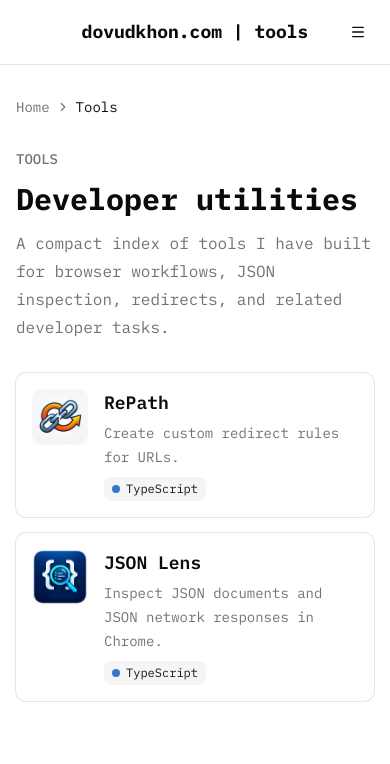
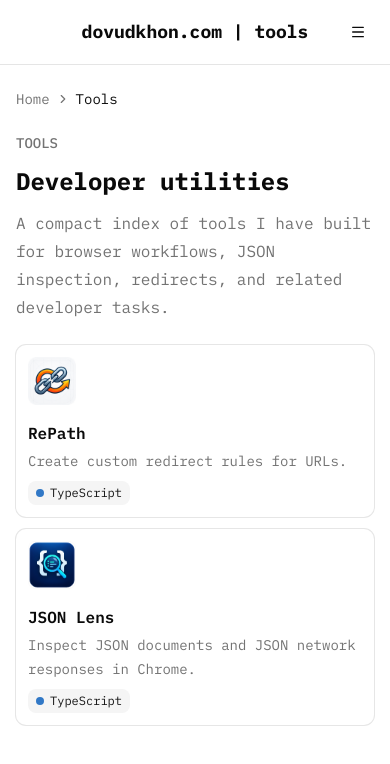
Before and after one commit to DavidAsrorxonov/tools.dovudkhon, a Next.js app: page /p in a window 390 px wide. Shown: the top 764 px of the page. Built offline with nearby package versions, Linux system fonts and the light colour scheme.

Commit message:
feat: refactor ToolsPage to use ToolList component and improve layout

```diff
--- a/app/p/page.tsx
+++ b/app/p/page.tsx
@@ -1,5 +1,5 @@
-import ToolCard from "@/components/tools/tool-card";
 import ToolBreadcrumb from "@/components/tools/tool-breadcrumb";
+import ToolList from "@/components/tools/tool-list";
 import { tools } from "@/data/tools";
 import type { ToolListItem } from "@/types/tool";
 
@@ -15,8 +15,8 @@ const toolList: ToolListItem[] = Object.values(tools).map(
 
 const ToolsPage = () => {
   return (
-    <main className="w-full px-4 py-8 sm:px-6 lg:px-8">
-      <section className="mx-auto w-full max-w-5xl space-y-8">
+    <main className="w-full px-4 py-6 sm:px-6 sm:py-8 lg:px-8">
+      <section className="mx-auto w-full max-w-5xl space-y-6 sm:space-y-8">
         <ToolBreadcrumb
           items={[
             { label: "Home", href: "/" },
@@ -28,7 +28,7 @@ const ToolsPage = () => {
           <p className="text-sm font-medium uppercase text-muted-foreground">
             Tools
           </p>
-          <h1 className="text-3xl font-bold tracking-normal text-foreground sm:text-4xl">
+          <h1 className="text-2xl font-bold tracking-normal text-foreground sm:text-4xl">
             Developer utilities
           </h1>
           <p className="max-w-2xl text-base leading-7 text-muted-foreground">
@@ -37,11 +37,7 @@ const ToolsPage = () => {
           </p>
         </div>
 
-        <div className="space-y-4">
-          {toolList.map((tool) => (
-            <ToolCard key={tool.slug} tool={tool} />
-          ))}
-        </div>
+        <ToolList tools={toolList} />
       </section>
     </main>
   );
--- a/components/tools/tool-card.tsx
+++ b/components/tools/tool-card.tsx
@@ -11,11 +11,14 @@ type ToolCardProps = {
 
 const ToolCard = ({ tool }: ToolCardProps) => {
   return (
-    <Link href={`/p/${tool.slug}`} className="block">
-      <Card className="rounded-lg transition-colors hover:bg-accent/50">
+    <Link
+      href={`/p/${tool.slug}`}
+      className="block rounded-lg focus-visible:outline-none focus-visible:ring-2 focus-visible:ring-ring/50"
+    >
+      <Card className="rounded-lg transition-colors [--card-spacing:--spacing(3)] hover:bg-accent/50 sm:[--card-spacing:--spacing(4)]">
         <CardContent>
-          <div className="flex items-start gap-4">
-            <div className="flex size-14 shrink-0 items-center justify-center overflow-hidden rounded-md bg-secondary text-secondary-foreground">
+          <div className="flex flex-col gap-4 sm:flex-row sm:items-start">
+            <div className="flex size-12 shrink-0 items-center justify-center overflow-hidden rounded-md bg-secondary text-secondary-foreground sm:size-14">
               {tool.icon ? (
                 <Image
                   src={tool.icon}
@@ -25,13 +28,15 @@ const ToolCard = ({ tool }: ToolCardProps) => {
                   className="size-full object-cover"
                 />
               ) : (
-                <Wrench className="size-6" strokeWidth={1.5} />
+                <Wrench className="size-5 sm:size-6" strokeWidth={1.5} />
               )}
             </div>
 
             <div className="min-w-0 space-y-2">
               <div className="space-y-1">
-                <h2 className="text-lg font-semibold">{tool.name}</h2>
+                <h2 className="text-base font-semibold sm:text-lg">
+                  {tool.name}
+                </h2>
                 <p className="text-sm leading-6 text-muted-foreground">
                   {tool.summary}
                 </p>
--- /dev/null
+++ b/components/tools/tool-list.tsx
@@ -0,0 +1,18 @@
+import type { ToolListItem } from "@/types/tool";
+import ToolCard from "./tool-card";
+
+type ToolListProps = {
+  tools: ToolListItem[];
+};
+
+const ToolList = ({ tools }: ToolListProps) => {
+  return (
+    <div className="space-y-3 sm:space-y-4">
+      {tools.map((tool) => (
+        <ToolCard key={tool.slug} tool={tool} />
+      ))}
+    </div>
+  );
+};
+
+export default ToolList;
```
